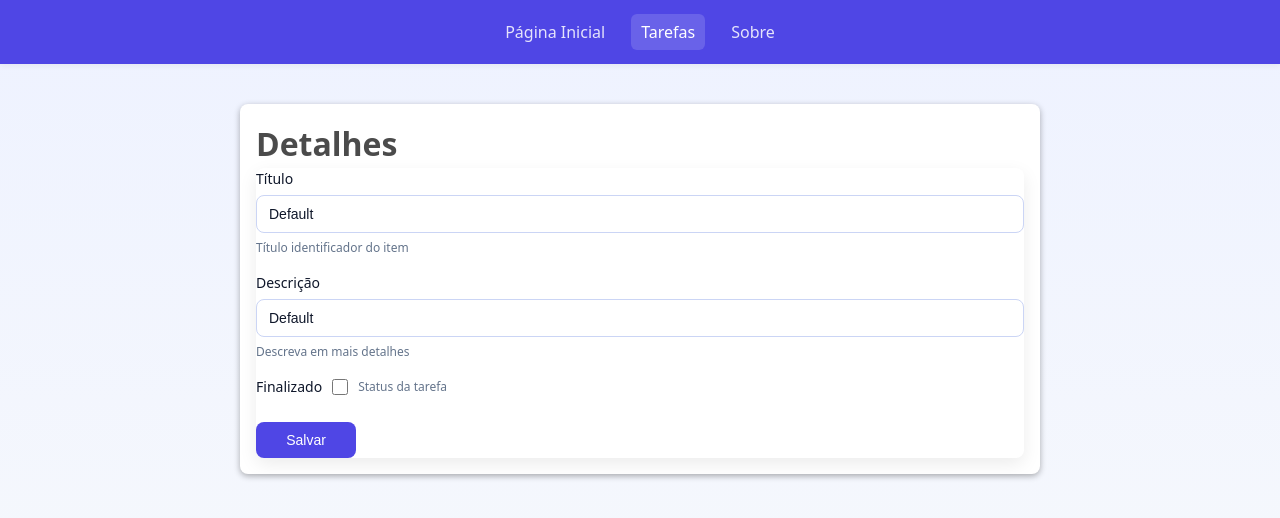
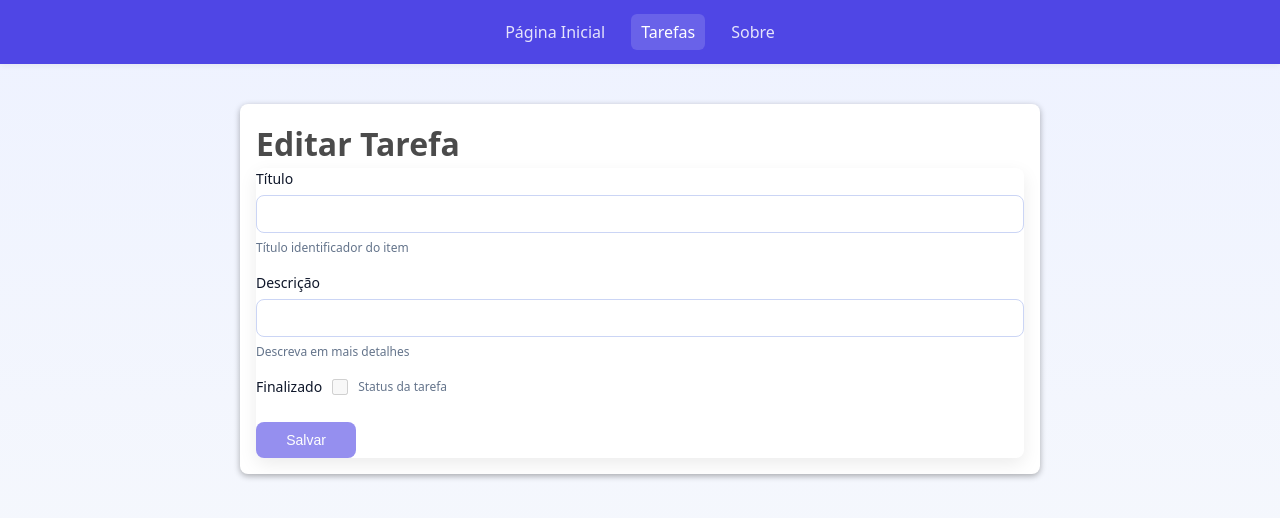
Before and after one commit to gustavocamalionti/react-course, a React (Vite) app: page /todos/detalhe/1 in a window 1280 px wide. Both pictures are taken after typing "name@example.com", "Sample123" into the empty fields and a click on the button "Entrar". Shown: the top 518 px of the page. Built offline with nearby package versions, Linux system fonts and the light colour scheme; no server answers; what miragejs would draw is missing.

Commit message:
feat: implement edit in TodoDetail

```diff
--- a/src/mocks/server.ts
+++ b/src/mocks/server.ts
@@ -1,6 +1,7 @@
 import { createServer, Model } from 'miragejs';
 
 createServer({
+  // timing: 2000,
   models: {
     todos: Model,
   },
--- a/src/pages/private/todos/TodoDetail.tsx
+++ b/src/pages/private/todos/TodoDetail.tsx
@@ -1,48 +1,105 @@
-import { useParams } from 'react-router';
+import { useNavigate, useParams } from 'react-router';
 
 import { PageLayout } from '../../../shared/layout/page-layout/PageLayout';
-import { useForm } from 'react-hook-form';
-import { TodoAPI } from '../../../shared/services/api/TodoAPI';
+import { useForm, type SubmitHandler } from 'react-hook-form';
+import { TodoAPI, type ITodoWithoutId } from '../../../shared/services/api/TodoAPI';
 import TodoDetailStyles from './TodoDetail.module.css';
+import { useEffect, useState } from 'react';
 export const TodoDetail = () => {
+  const [isLoading, setIsLoading] = useState(false);
+  const navigate = useNavigate();
   const { id } = useParams<{ id: string }>();
 
-  const { register, handleSubmit } = useForm({
+  const {
+    register,
+    handleSubmit,
+    reset,
+    formState: { isSubmitting },
+  } = useForm<ITodoWithoutId>({
     defaultValues: {
-      label: 'Default',
-      description: 'Default',
+      label: '',
+      description: '',
       complete: false,
     },
   });
 
-  TodoAPI.findById(id).then((data) => {
-    console.log(data);
-  });
+  useEffect(() => {
+    if (!id || id === 'adicionar') {
+      reset();
+      return;
+    }
+
+    setIsLoading(true);
+    TodoAPI.findById(id).then((data) => {
+      reset(data);
+      setIsLoading(false);
+    });
+  }, [id]);
+
+  const handleOnSubmit: SubmitHandler<ITodoWithoutId> = async ({
+    label,
+    description,
+    complete,
+  }) => {
+    if (!id || id === 'adicionar') {
+      await TodoAPI.create({
+        label,
+        description,
+        complete,
+      });
+    } else {
+      await TodoAPI.updateById(id, {
+        label,
+        description,
+        complete,
+      });
+    }
+
+    navigate('/todos');
+  };
+
   return (
-    <PageLayout title="Detalhes">
-      <form className={TodoDetailStyles.Form} onSubmit={handleSubmit((data) => console.log(data))}>
+    <PageLayout title={id === 'adicionar' ? 'Nova Tarefa' : 'Editar Tarefa'}>
+      <form className={TodoDetailStyles.Form} onSubmit={handleSubmit(handleOnSubmit)}>
         <div className={TodoDetailStyles.FormLabelContainer}>
           <label className={TodoDetailStyles.FormLabel} htmlFor="label">
             Título
           </label>
-          <input className={TodoDetailStyles.FormInput} {...register('label')} />
+          <input
+            className={TodoDetailStyles.FormInput}
+            {...register('label')}
+            disabled={isSubmitting || isLoading}
+          />
           <span className={TodoDetailStyles.FormHelpText}>Título identificador do item</span>
         </div>
         <div className={TodoDetailStyles.FormLabelContainer}>
           <label className={TodoDetailStyles.FormLabel} htmlFor="description">
             Descrição
           </label>
-          <input className={TodoDetailStyles.FormInput} {...register('description')} />
+          <input
+            className={TodoDetailStyles.FormInput}
+            {...register('description')}
+            disabled={isSubmitting || isLoading}
+          />
           <span className={TodoDetailStyles.FormHelpText}>Descreva em mais detalhes</span>
         </div>
         <div className={TodoDetailStyles.FormLabelContainer}>
           <label className={TodoDetailStyles.FormLabel} htmlFor="complete">
             Finalizado
           </label>
-          <input className={TodoDetailStyles.FormInput} type="checkbox" {...register('complete')} />
+          <input
+            type="checkbox"
+            className={TodoDetailStyles.FormInput}
+            {...register('complete')}
+            disabled={isSubmitting || isLoading}
+          />
           <span className={TodoDetailStyles.FormHelpText}>Status da tarefa</span>
         </div>
-        <button className={TodoDetailStyles.FormButton} type="submit">
+        <button
+          type="submit"
+          className={TodoDetailStyles.FormButton}
+          disabled={isSubmitting || isLoading}
+        >
           Salvar
         </button>
       </form>
--- a/src/shared/services/api/TodoAPI.ts
+++ b/src/shared/services/api/TodoAPI.ts
@@ -9,7 +9,7 @@ export interface ITodo {
   complete: boolean;
 }
 
-interface ITodoWithoutId {
+export interface ITodoWithoutId {
   label: string;
   description: string;
   complete: boolean;
```
